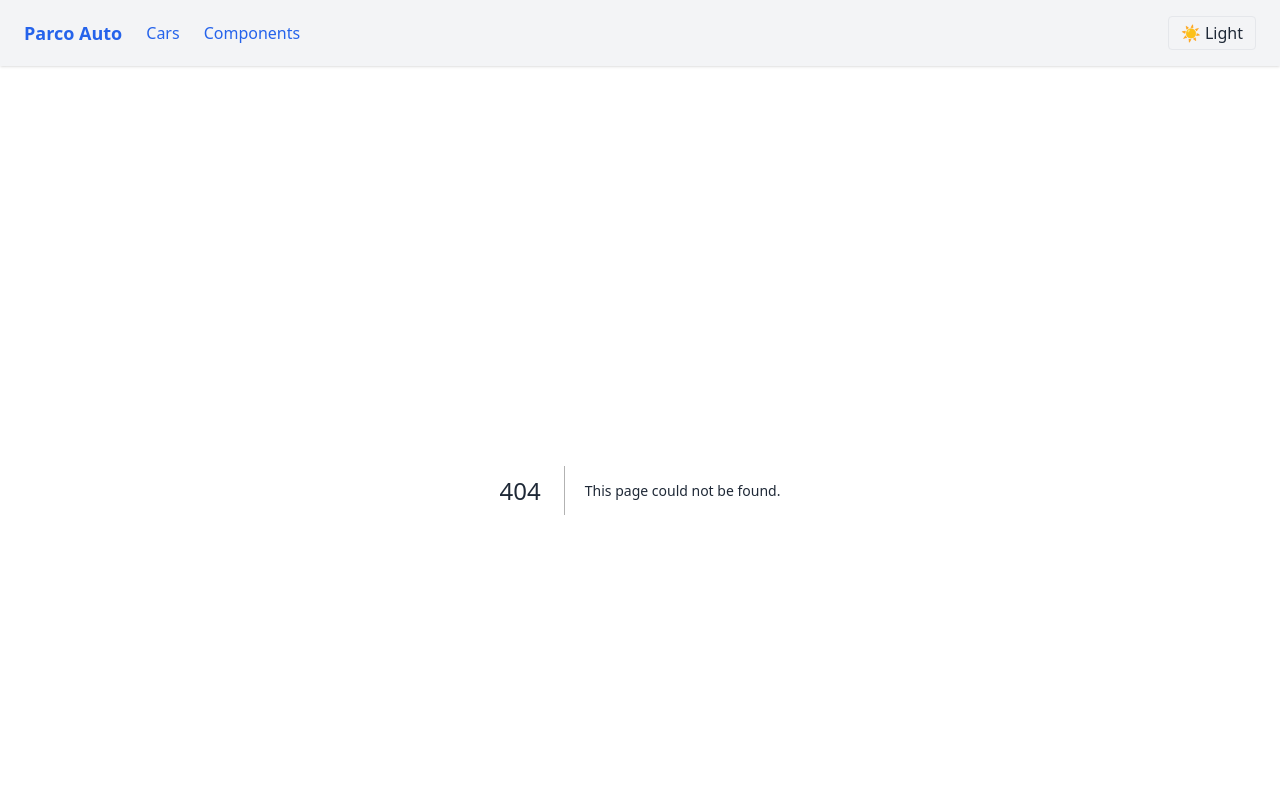
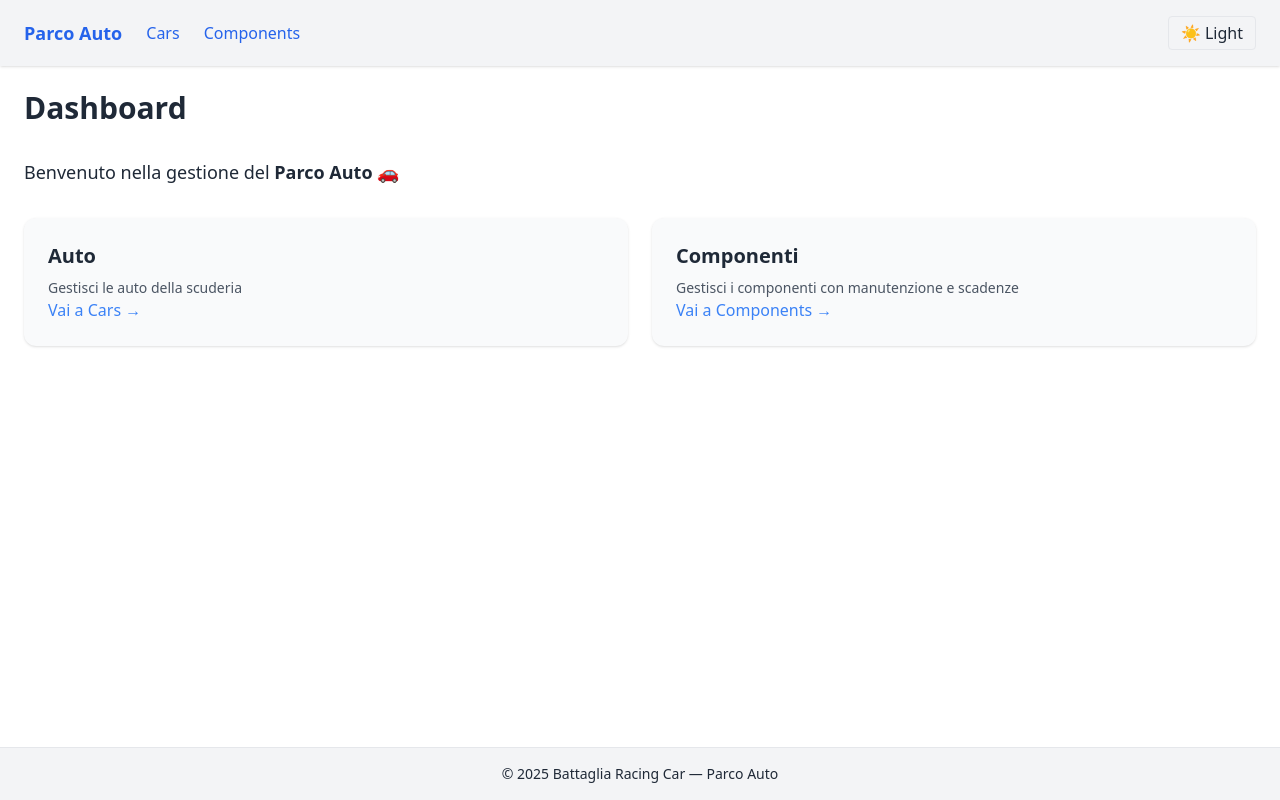
Before and after one commit to BattagliaGiuseppe/BattagliaRacingCar, a Next.js app: page / in a window 1280 px wide. Before the commit this address had no page. Shown: the top 800 px of the page. Built offline with nearby package versions, Linux system fonts and the light colour scheme.

Commit message:
Rename page.tsx.old to page.tsx

```diff
--- /dev/null
+++ b/app/page.tsx
@@ -0,0 +1,38 @@
+export default function HomePage() {
+  return (
+    <div className="space-y-8">
+      <h1 className="text-3xl font-bold">Dashboard</h1>
+      <p className="text-lg">
+        Benvenuto nella gestione del <strong>Parco Auto 🚗</strong>
+      </p>
+
+      <div className="grid gap-6 md:grid-cols-2">
+        <div className="p-6 rounded-xl shadow bg-gray-50 dark:bg-gray-800">
+          <h2 className="text-xl font-semibold">Auto</h2>
+          <p className="mt-2 text-sm text-gray-600 dark:text-gray-300">
+            Gestisci le auto della scuderia
+          </p>
+          <a
+            href="/cars"
+            className="text-blue-500 hover:underline"
+          >
+            Vai a Cars →
+          </a>
+        </div>
+
+        <div className="p-6 rounded-xl shadow bg-gray-50 dark:bg-gray-800">
+          <h2 className="text-xl font-semibold">Componenti</h2>
+          <p className="mt-2 text-sm text-gray-600 dark:text-gray-300">
+            Gestisci i componenti con manutenzione e scadenze
+          </p>
+           <a
+            href="/components"
+            className="text-blue-500 hover:underline"
+          >
+            Vai a Components →
+          </a>
+        </div>
+      </div>
+    </div>
+  );
+}
```
